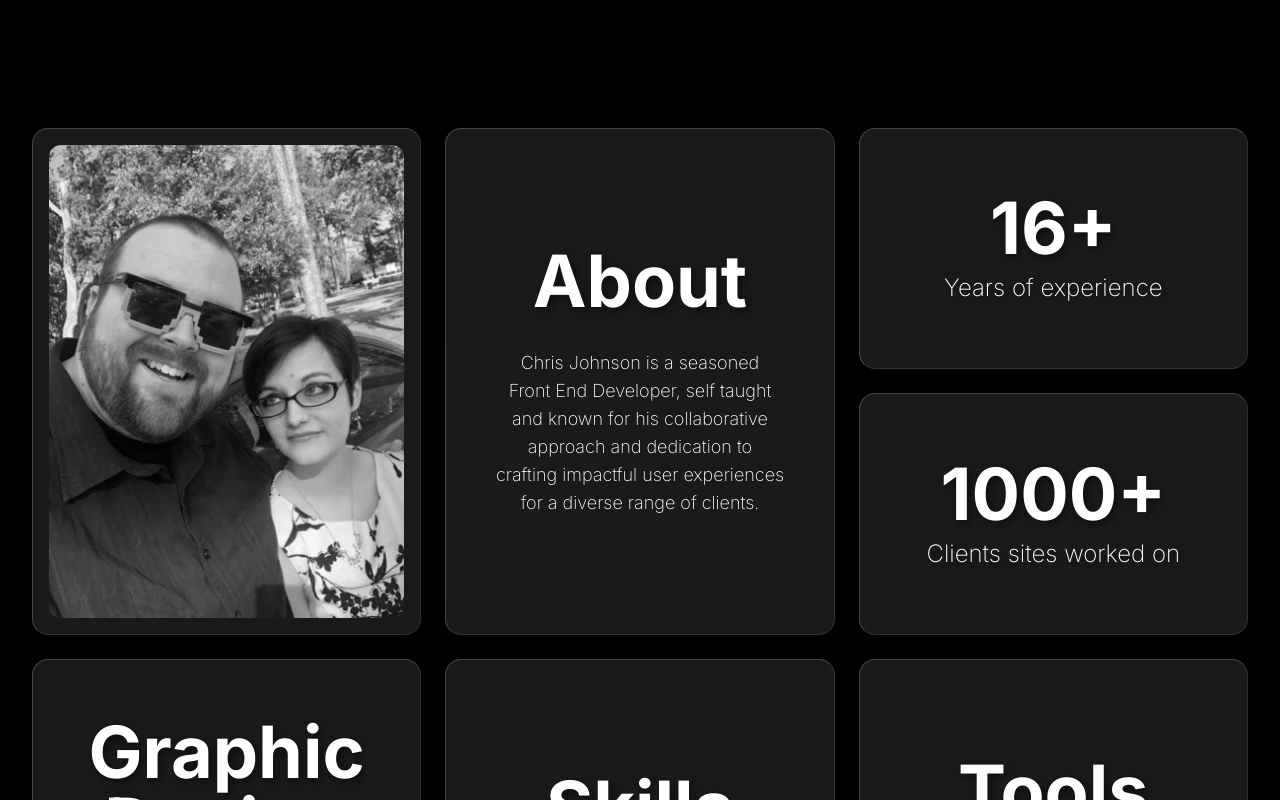
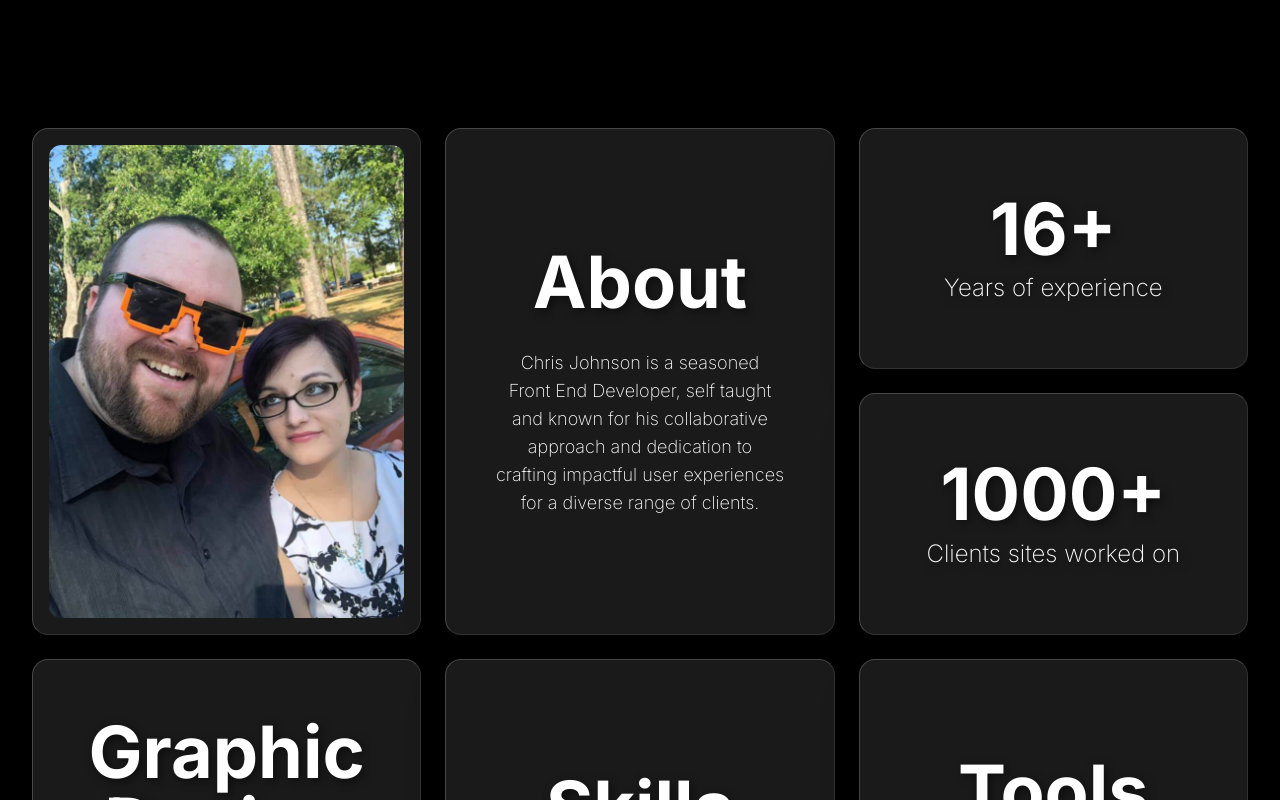
Before and after one commit to theCSSguru/thecssguru-2024, a Next.js app: page / in a window 1280 px wide. Shown: the part 980-1780 px from the top of the page. Built offline with nearby package versions, Linux system fonts and the light colour scheme.

Commit message:
core: updated framer motion animation for each section

```diff
--- a/src/@/components/Button/Button.tsx
+++ b/src/@/components/Button/Button.tsx
@@ -51,6 +51,6 @@ type ButtonProps = {
   className?: string;
   onClick?: () => void;
   newTab?: boolean;
-  type: 'button' | 'submit' | 'reset' | undefined;
+  type?: 'button' | 'submit' | 'reset';
   disabled?: boolean;
 };
--- a/src/@/components/Layout/Sections/About.tsx
+++ b/src/@/components/Layout/Sections/About.tsx
@@ -1,23 +1,36 @@
 'use client';
+import { useRef } from 'react';
 import { Card } from '@/components/Card/Card';
 import { cn, yearsOfExperience } from '@/lib/utilities';
 import { SectionScroll } from '@/components/Layout/SectionScroll';
 import { skills } from '@/lib/skills';
 import { tools } from '@/lib/tools';
+import { motion, useScroll, useTransform } from 'framer-motion';
 
 /*
  * About
  */
 export const About = () => {
+  const ref = useRef<HTMLDivElement>(null);
+  const { scrollYProgress } = useScroll({
+    target: ref,
+    offset: ['0 1', '0.75 1'],
+  });
+  const scaleProgress = useTransform(scrollYProgress, [0, 1], [0.8, 1]);
+  const opacityProgress = useTransform(scrollYProgress, [0, 1], [0.6, 1]);
   const xs = 'col-start-1 col-end-13 row-auto';
   return (
     <SectionScroll id="about">
+      <motion.div
+        ref={ref}
+        style={{
+          scale: scaleProgress,
+          opacity: opacityProgress,
+        }}
+      >
         <div className="grid auto-rows-auto grid-cols-12 gap-6 text-center">
           <Card
-          className={cn(
-            xs,
-            'p-4 mix-blend-luminosity sm:col-end-7 lg:col-end-5 lg:row-span-2',
-          )}
+            className={cn(xs, 'p-4 sm:col-end-7 lg:col-end-5 lg:row-span-2')}
             image="/me2.jpg"
             imageAlt="Me and my fiance."
           />
@@ -109,6 +122,7 @@ export const About = () => {
             </div>
           </Card>
         </div>
+      </motion.div>
     </SectionScroll>
   );
 };
--- a/src/@/components/Layout/Sections/Contact.tsx
+++ b/src/@/components/Layout/Sections/Contact.tsx
@@ -79,7 +79,7 @@ const ContactForm = () => {
         </div>
       </div>
       <div className="flex justify-center p-5">
-        <Button variant="secondary" type="submit" disabled={state.submitting}>
+        <Button variant="primary" type="submit" disabled={state.submitting}>
           Submit
         </Button>
       </div>
@@ -93,7 +93,7 @@ const ContactForm = () => {
 export const Contact = () => {
   return (
     <SectionScroll id="contact">
-      <div className="mx-auto flex max-w-3xl flex-col gap-8">
+      <div className="flex flex-col gap-8">
         <h3 className="text-shadow text-center text-4xl font-bold">Contact</h3>
         <Card className="rounded-2xl" tilt={false}>
           <ContactForm />
--- a/src/@/components/Layout/Sections/Experience.tsx
+++ b/src/@/components/Layout/Sections/Experience.tsx
@@ -1,16 +1,32 @@
 'use client';
+import { useRef } from 'react';
 import { SectionScroll } from '@/components/Layout/SectionScroll';
 import { Card } from '@/components/Card/Card';
 import { experience } from '@/lib/experience';
 import { cn } from '@/lib/utilities';
+import { motion, useScroll, useTransform } from 'framer-motion';
 
 /*
  * Experience
  */
 export const Experience = () => {
+  const ref = useRef<HTMLDivElement>(null);
+  const { scrollYProgress } = useScroll({
+    target: ref,
+    offset: ['0 1', '0.4 1'],
+  });
+  const scaleProgress = useTransform(scrollYProgress, [0, 1], [0.8, 1]);
+  const opacityProgress = useTransform(scrollYProgress, [0, 1], [0.6, 1]);
   const xs = 'col-start-1 col-end-13 row-auto';
   return (
     <SectionScroll id="experience">
+      <motion.div
+        ref={ref}
+        style={{
+          scale: scaleProgress,
+          opacity: opacityProgress,
+        }}
+      >
         <div className="flex flex-col gap-8">
           <div className="grid auto-rows-auto grid-cols-12 gap-6 text-center">
             {experience.map((item) => (
@@ -18,7 +34,8 @@ export const Experience = () => {
                 key={item.id}
                 className={cn(xs, {
                   'lg:col-end-8': item.id === 1 || item.id === 7,
-                'lg:col-start-8 lg:col-end-13': item.id === 2 || item.id === 8,
+                  'lg:col-start-8 lg:col-end-13':
+                    item.id === 2 || item.id === 8,
                   'lg:col-end-9': item.id === 3,
                   'lg:col-start-9 lg:col-end-13': item.id === 4,
                   'lg:col-end-7': item.id === 5,
@@ -48,6 +65,7 @@ export const Experience = () => {
             ))}
           </div>
         </div>
+      </motion.div>
     </SectionScroll>
   );
 };
--- a/src/@/components/Layout/Sections/Projects.tsx
+++ b/src/@/components/Layout/Sections/Projects.tsx
@@ -1,16 +1,31 @@
 'use client';
-import React from 'react';
+import React, { useRef } from 'react';
 import { SectionScroll } from '@/components/Layout/SectionScroll';
 import { Card } from '@/components/Card/Card';
 import { cn } from '@/lib/utilities';
+import { motion, useScroll, useTransform } from 'framer-motion';
 
 /*
  * Projects
  */
 export const Projects = () => {
+  const ref = useRef<HTMLDivElement>(null);
+  const { scrollYProgress } = useScroll({
+    target: ref,
+    offset: ['0 1', '0.4 1'],
+  });
+  const scaleProgress = useTransform(scrollYProgress, [0, 1], [0.8, 1]);
+  const opacityProgress = useTransform(scrollYProgress, [0, 1], [0.6, 1]);
   const xs = 'col-start-1 col-end-13 row-auto';
   return (
     <SectionScroll id="projects">
+      <motion.div
+        ref={ref}
+        style={{
+          scale: scaleProgress,
+          opacity: opacityProgress,
+        }}
+      >
         <div className="flex flex-col gap-8">
           <div className="grid auto-rows-auto grid-cols-12 gap-6 text-center">
             <Card
@@ -67,6 +82,7 @@ export const Projects = () => {
             />
           </div>
         </div>
+      </motion.div>
     </SectionScroll>
   );
 };
```
Lines whose indentation alone changed are shown as unchanged.
